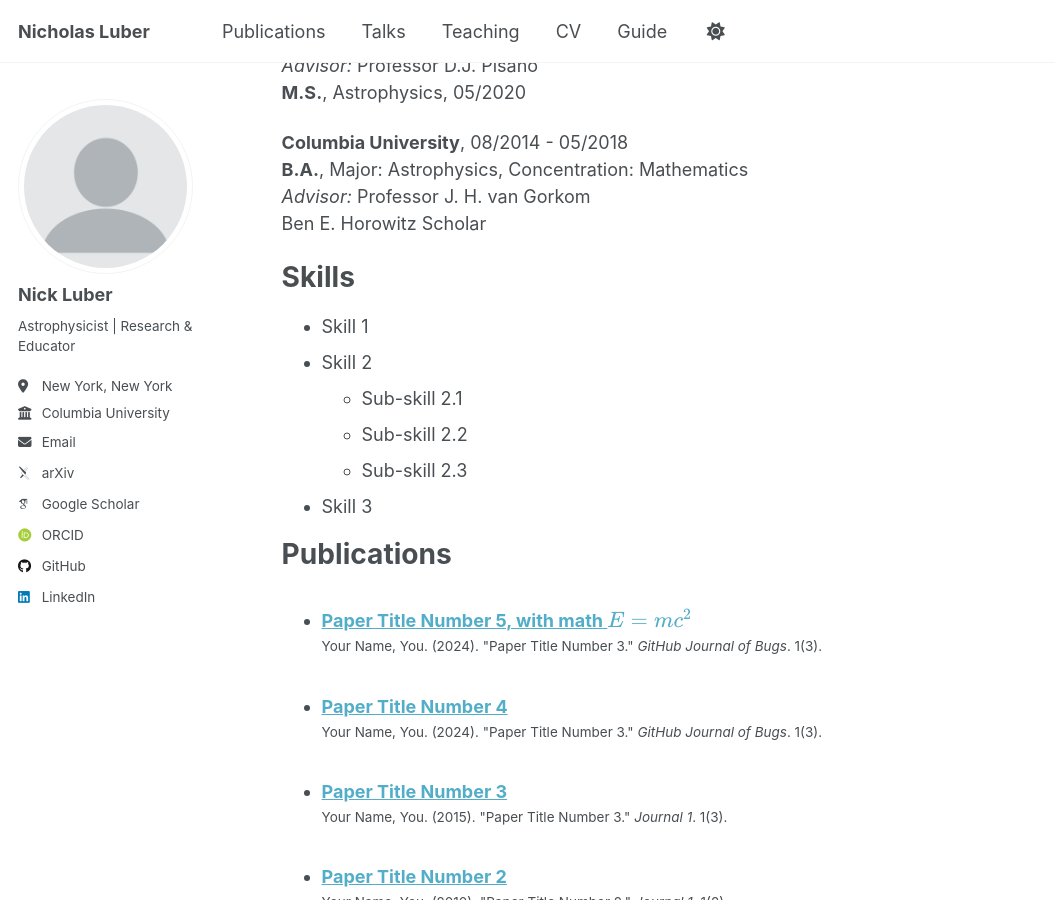
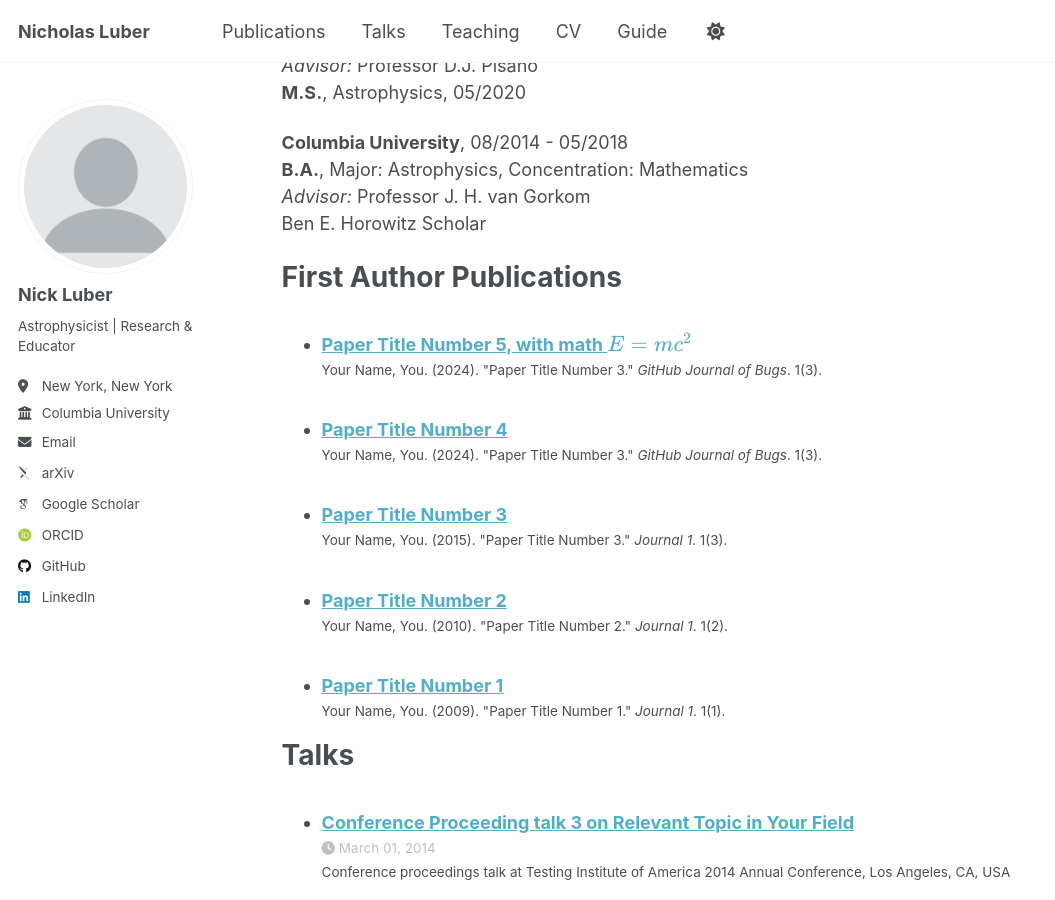
Before and after one commit to nicholasluber/nicholasluber.github.io, a Jekyll site: the page built from _pages/cv.md, in a window 1280 px wide and 900 px high, scrolled down 688 px. Shown: the whole window, without its empty margins (0-1055 px from the left). Built offline with Jekyll 4.4.1, drawn with Linux system fonts in a browser that asks for light colours; some web fonts are replaced; a script that is not in the unit is left out.

Commit message:
Update cv.md

```diff
--- a/_pages/cv.md
+++ b/_pages/cv.md
@@ -41,16 +41,7 @@ Education
 *Advisor:* Professor J. H. van Gorkom
 Ben E. Horowitz Scholar
 
-Skills
-======
-* Skill 1
-* Skill 2
-  * Sub-skill 2.1
-  * Sub-skill 2.2
-  * Sub-skill 2.3
-* Skill 3
-
-Publications
+First Author Publications
 ======
   <ul>{% for post in site.publications reversed %}
     {% include archive-single-cv.html %}
```
